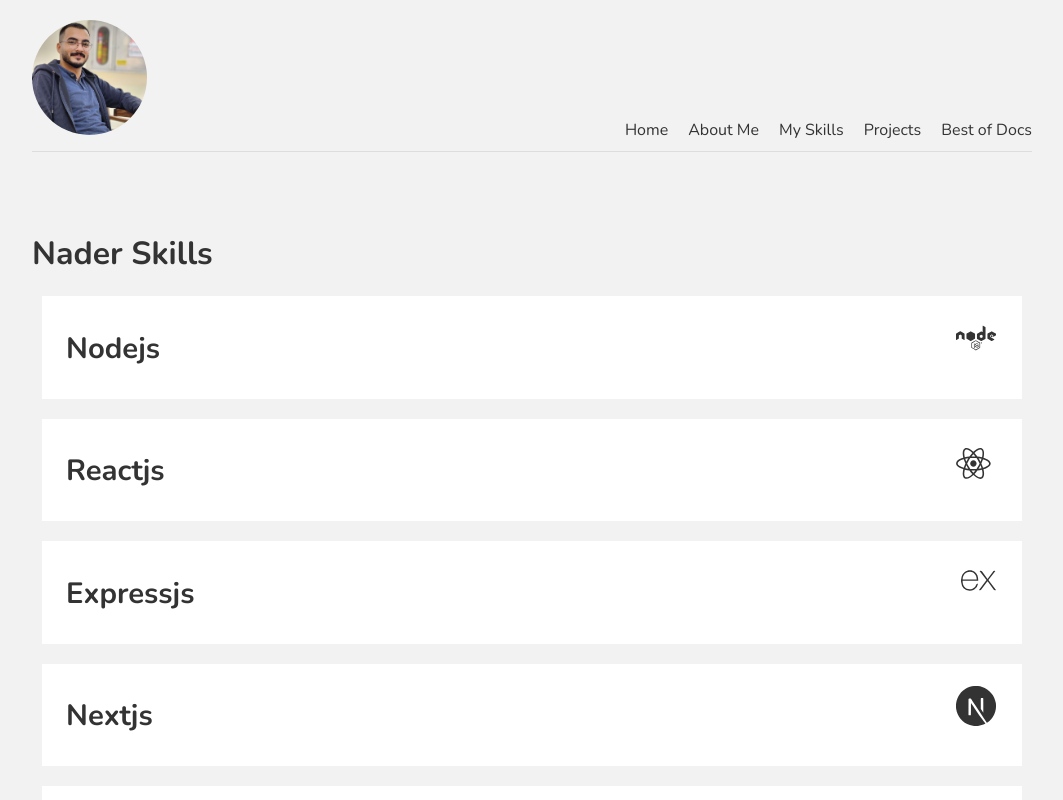
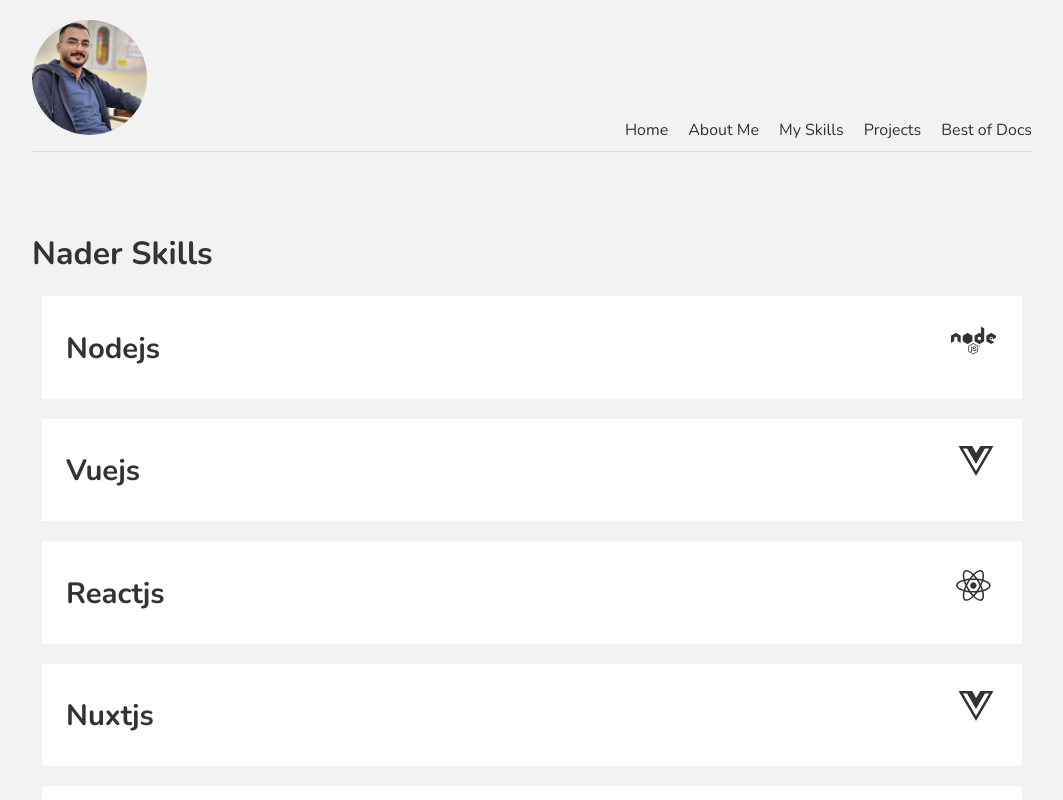
Before and after one commit to Nader-SH/portfolio-nadershakshak, a Next.js app: page /skills in a window 1280 px wide. Shown: the top 800 px of the page, without its empty margins (108-1171 px from the left). Built offline with nearby package versions, Linux system fonts and the light colour scheme.

Commit message:
add data and projects

```diff
--- a/pages/skills.js
+++ b/pages/skills.js
@@ -2,7 +2,7 @@
 import styleshome from "../styles/Home.module.css";
 import Head from "next/head";
 import Link from "next/link";
-import { FaGit, FaNode } from "react-icons/fa";
+import { FaGit, FaNode, FaVuejs } from "react-icons/fa";
 import { DiReact } from "react-icons/di";
 import {
   SiAntdesign,
@@ -35,6 +35,21 @@
           <h3>Nodejs</h3>
             <FaNode
               style={{
+                fontSize: "45px",
+                margin: "inherit"
+              }}
+            />
+        </div>
+          </Link>
+          <Link
+            href="https://vuejs.org/"
+            target="_blank"
+            // className={styles.iconCss}
+          >
+        <div className={styles.single}>
+          <h3>Vuejs</h3>
+            <FaVuejs
+              style={{
                 fontSize: "40px",
                 margin: "inherit"
               }}
@@ -51,6 +66,21 @@
             <DiReact
               style={{
                 fontSize: "45px",
+                margin: "inherit"
+              }}
+            />
+        </div>
+          </Link>
+          <Link
+            href="https://nuxt.com/"
+            target="_blank"
+            // className={styles.iconCss}
+          >
+        <div className={styles.single}>
+          <h3>Nuxtjs</h3>
+            <FaVuejs
+              style={{
+                fontSize: "40px",
                 margin: "inherit"
               }}
             />
```
